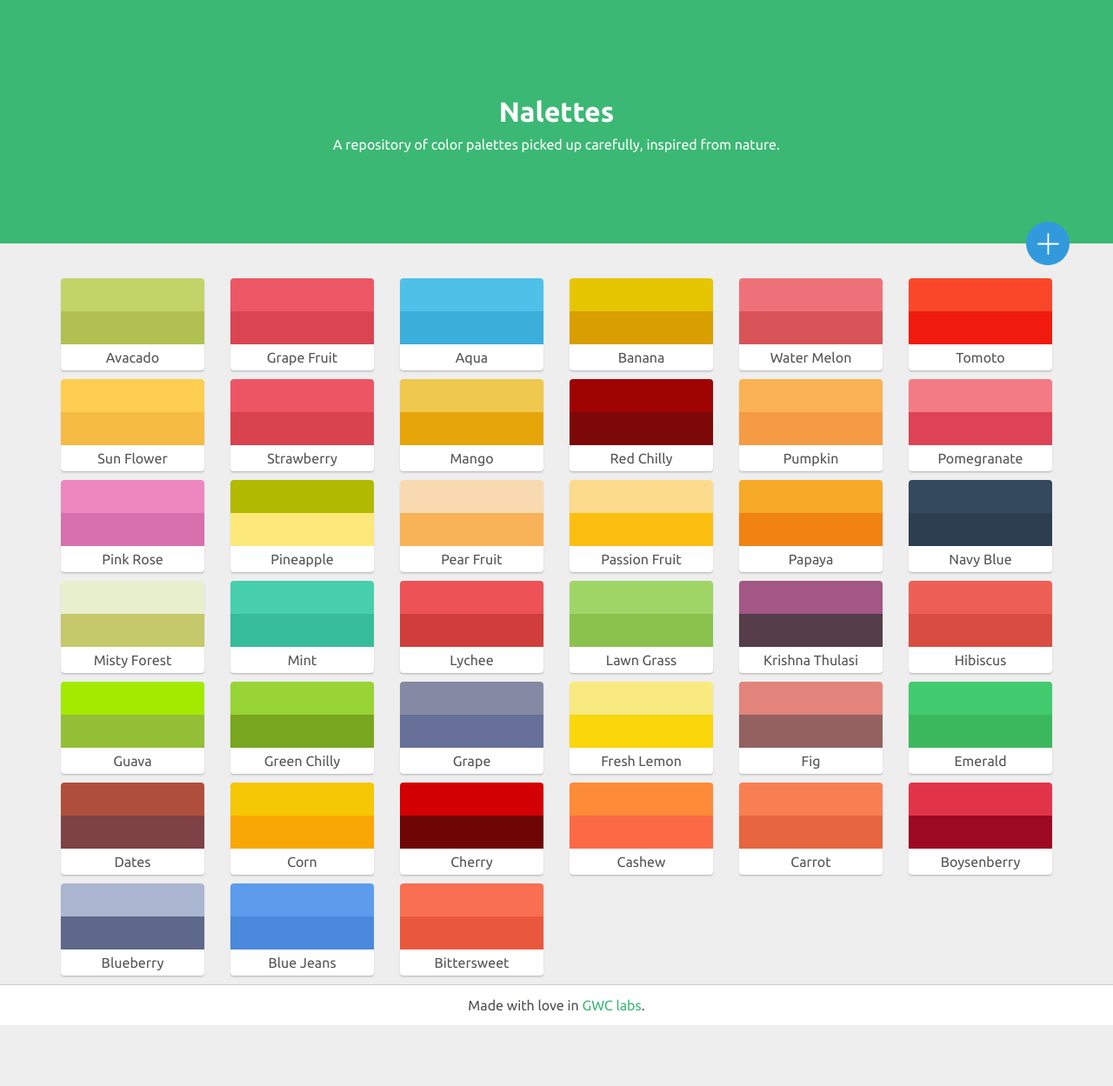
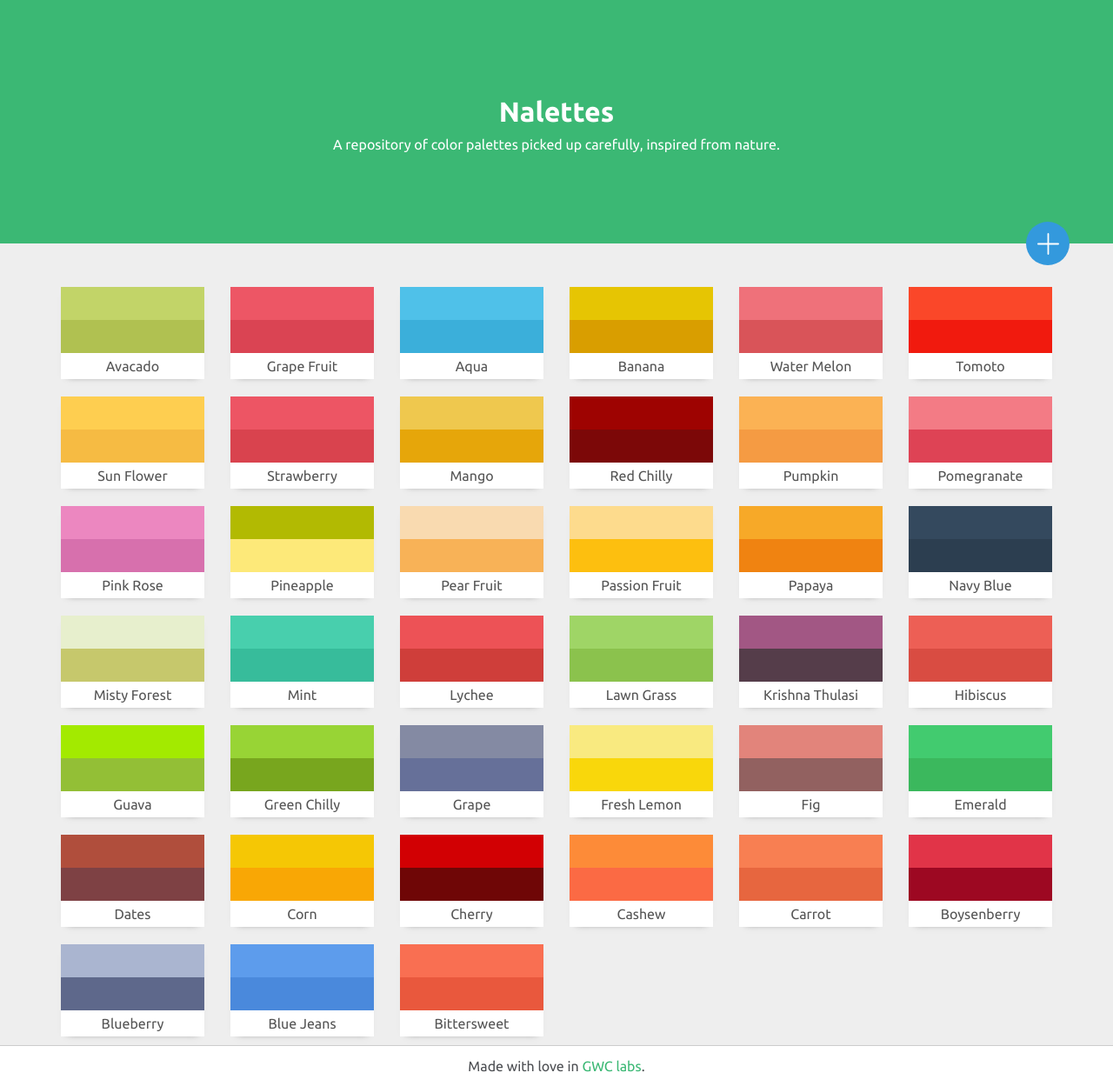
Before and after one commit to guyswhocode/nalettes, a Jekyll site: the page built from index.html, in a window 1280 px wide. Shown: the whole page at 87% size. Built offline with Jekyll 4.4.1, drawn with Linux system fonts in a browser that asks for light colours; before the commit the page ends 1179 px from its top, so only the background shows below that.

Commit message:
adds new shadow and margin

```diff
--- a/public/css/style.css
+++ b/public/css/style.css
@@ -25,22 +25,20 @@
 }
 /* Palettes */
 .color-palette-container{
-	margin-top:10px;
+	margin-top:20px;
 }
 .color-palettes{
 	margin-top:10px;
 }
 .color-palette{
-	border-radius: 4px;
+	border-radius: 0px;
 	background-color:#fff;
-	box-shadow: 0 1px 1px 0 rgba(0, 0, 0, 0.10), 0 2px 2px 0 rgba(0, 0, 0, 0.10) !important;
-	-webkit-transition: all 0.3s ease-in-out;
-	-moz-transition: all 0.3s ease-in-out;
-	-o-transition: all 0.3s ease-in-out;
-	transition: all 0.3s ease-in-out;
+	-webkit-box-shadow: 0 4px 8px -8px #444;
+	box-shadow: 0 4px 8px -8px #444;
+	transition: 0.3s box-shadow ease-in-out;
 }
 .palette .color:nth-child(1){
-	border-radius: 4px 4px 0px 0px;
+	border-radius: 0px;
 }
 .color{
 	padding:10px;
@@ -57,7 +55,8 @@
 	color:#fff;
 }
 .color-palette:hover{
-	box-shadow: 0 2px 2px 2px rgba(0, 0, 0, 0.07) !important;
+	-webkit-box-shadow: 0 10px 8px -8px #AAA;
+	box-shadow: 0 10px 8px -8px #AAA;
 }
 .name{
 	text-align:center;
```
